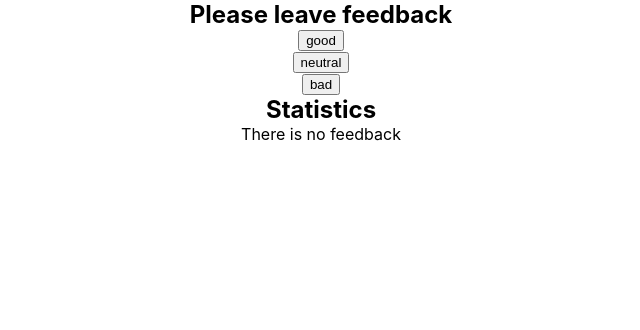
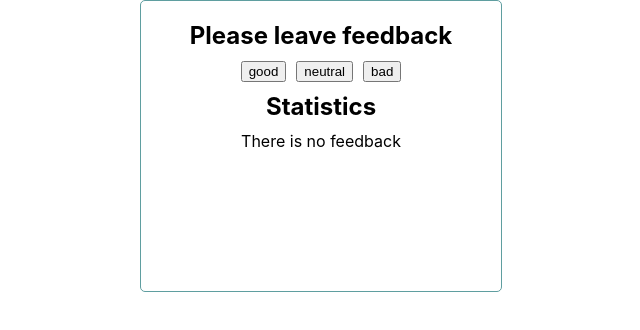
Before and after one commit to lordponchik/react-hw-04-hooks-feedback_ts, a React (Create React App) app: page / in a window 1280 px wide. Shown: the top 330 px of the page, without its empty margins (319-959 px from the left). Built offline with nearby package versions, Linux system fonts and the light colour scheme.

Commit message:
add styles

```diff
--- a/src/components/App.css
+++ b/src/components/App.css
@@ -1,10 +1,12 @@
 .App {
+  width: 300px;
+  height: 250px;
+  margin: 0 auto;
+  padding: 20px 30px;
+
+  border: 1px solid cadetblue;
+  border-radius: 5px;
   text-align: center;
-}
-
-.App-logo {
-  height: 40vmin;
-  pointer-events: none;
 }
 
 h1,
--- /dev/null
+++ b/src/components/FeedbackOptions/FeedbackOptions.module.css
@@ -0,0 +1,7 @@
+.feedbacks {
+  display: flex;
+  justify-content: center;
+}
+.feedback:not(:last-child) {
+  margin-right: 10px;
+}
--- a/src/components/FeedbackOptions/FeedbackOptions.tsx
+++ b/src/components/FeedbackOptions/FeedbackOptions.tsx
@@ -1,3 +1,5 @@
+import s from './FeedbackOptions.module.css';
+
 interface Props {
   goodFeedback: number;
   neutralFeedback: number;
@@ -12,18 +14,18 @@ export default function FeedbackOptions({
   onLeaveFeedback,
 }: Props) {
   return (
-    <ul>
-      <li key="good">
+    <ul className={s.feedbacks}>
+      <li key="good" className={s.feedback}>
         <button type="button" name="good" onClick={onLeaveFeedback}>
           good
         </button>
       </li>
-      <li key="neutral">
+      <li key="neutral" className={s.feedback}>
         <button type="button" name="neutral" onClick={onLeaveFeedback}>
           neutral
         </button>
       </li>
-      <li key="bad">
+      <li key="bad" className={s.feedback}>
         <button type="button" name="bad" onClick={onLeaveFeedback}>
           bad
         </button>
--- /dev/null
+++ b/src/components/Section/Section.module.css
@@ -0,0 +1,6 @@
+.section {
+  margin-bottom: 10px;
+}
+.title {
+  margin-bottom: 10px;
+}
--- a/src/components/Section/Section.tsx
+++ b/src/components/Section/Section.tsx
@@ -1,3 +1,5 @@
+import s from './Section.module.css';
+
 interface Props {
   title?: string;
   children: React.ReactNode;
@@ -5,8 +7,8 @@ interface Props {
 
 export default function Section({ title, children }: Props) {
   return (
-    <section>
-      <h2>{title}</h2>
+    <section className={s.section}>
+      <h2 className={s.title}>{title}</h2>
       {children}
     </section>
   );
```
